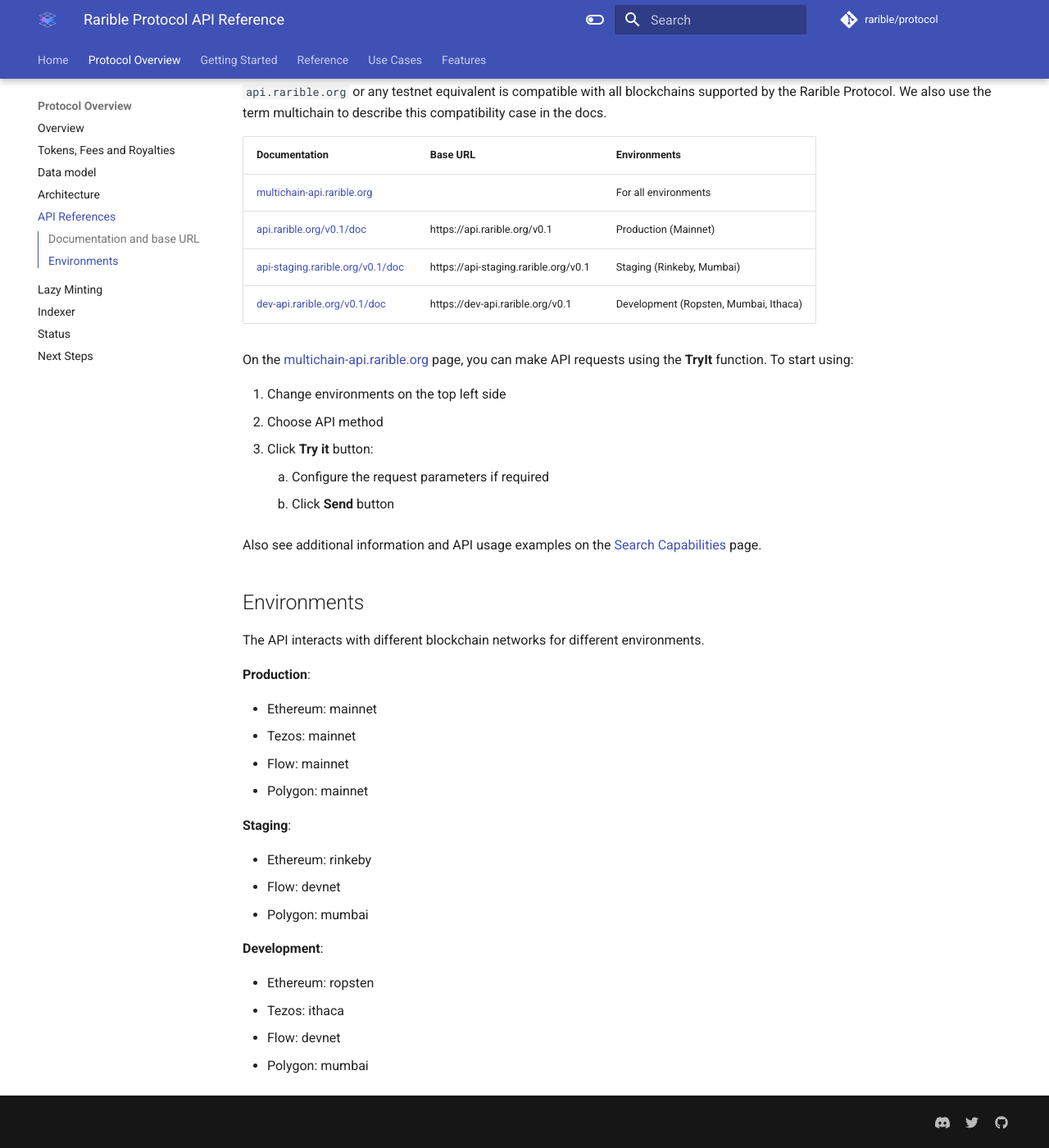
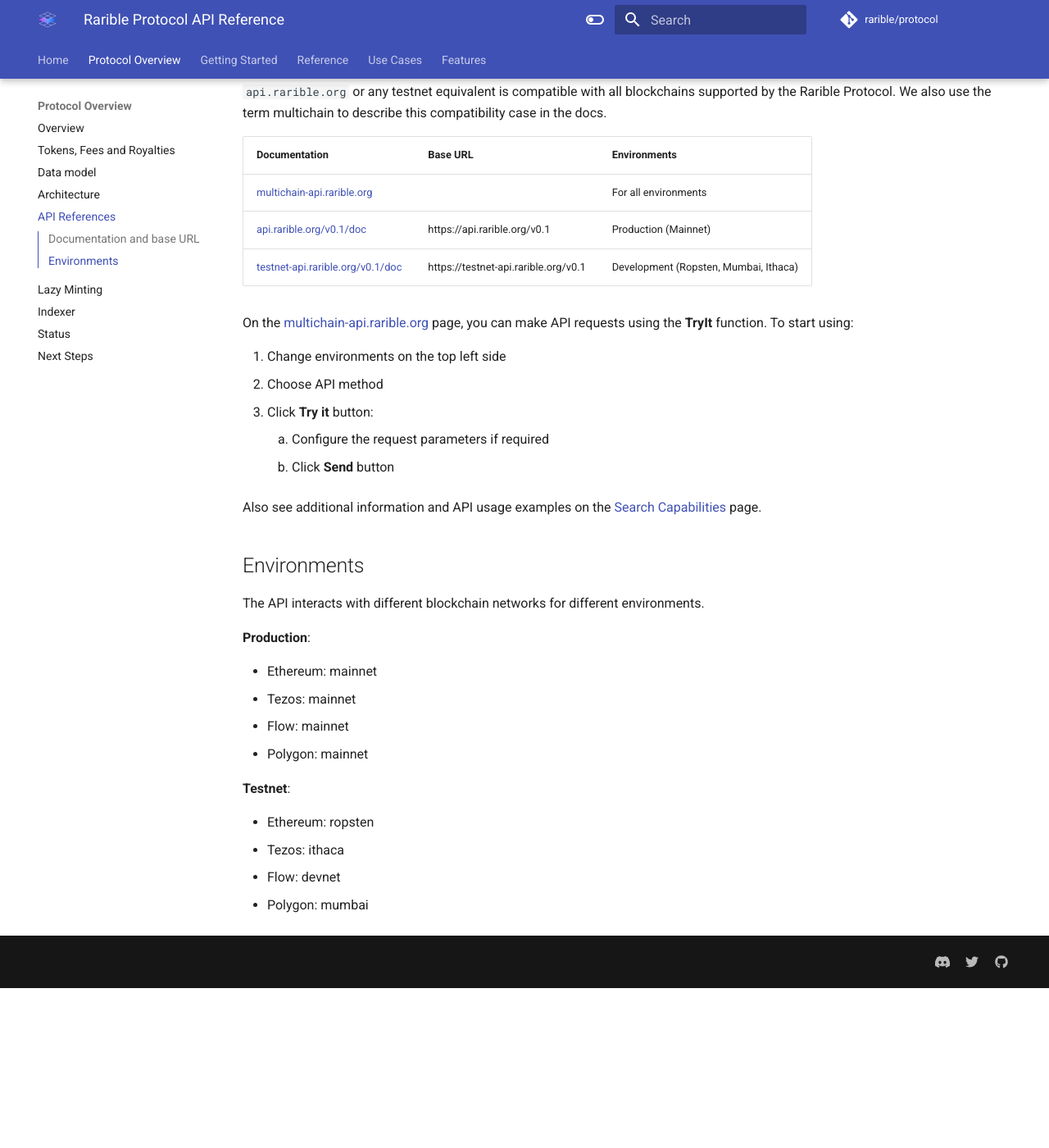
Before and after one commit to rarible/protocol, an MkDocs documentation site: the page built from docs/api-reference.md, in a window 1280 px wide and 1400 px high, scrolled down 221 px. Shown: the whole window at 82% size. Built offline with MkDocs 1.6.1 and Material for MkDocs 9.7.7, drawn with Linux system fonts in a browser that asks for light colours; comment, search, counter and statistics services are not loaded; after the commit the page ends 1426 px from its top, so only the background shows below that.

Commit message:
"type: docs"

```diff
--- a/docs/api-reference.md
+++ b/docs/api-reference.md
@@ -15,8 +15,7 @@
 |:-----------------------------------------------------------------------------|:-------------------------------------|:--------------------------------------|
 | [multichain-api.rarible.org](https://multichain-api.rarible.org)             |                                      | For all environments                  |
 | [api.rarible.org/v0.1/doc](https://api.rarible.org/v0.1/doc)                 | https://api.rarible.org/v0.1         | Production (Mainnet)                  |
-| [api-staging.rarible.org/v0.1/doc](https://api-staging.rarible.org/v0.1/doc) | https://api-staging.rarible.org/v0.1 | Staging (Rinkeby, Mumbai)             |
-| [dev-api.rarible.org/v0.1/doc](https://dev-api.rarible.org/v0.1/doc)         | https://dev-api.rarible.org/v0.1     | Development (Ropsten, Mumbai, Ithaca) |
+| [testnet-api.rarible.org/v0.1/doc](https://dev-api.rarible.org/v0.1/doc)     | https://testnet-api.rarible.org/v0.1 | Development (Ropsten, Mumbai, Ithaca) |
 
 On the [multichain-api.rarible.org](https://multichain-api.rarible.org) page, you can make API requests using the **TryIt** function. To start using:
 
@@ -39,13 +38,7 @@
 * Flow: mainnet
 * Polygon: mainnet
 
-**Staging**:
-
-* Ethereum: rinkeby
-* Flow: devnet
-* Polygon: mumbai
-
-**Development**:
+**Testnet**:
 
 * Ethereum: ropsten
 * Tezos: ithaca
```
Also changed, not shown: docs/getting-started/quick-start.md (+1 -2 lines).
